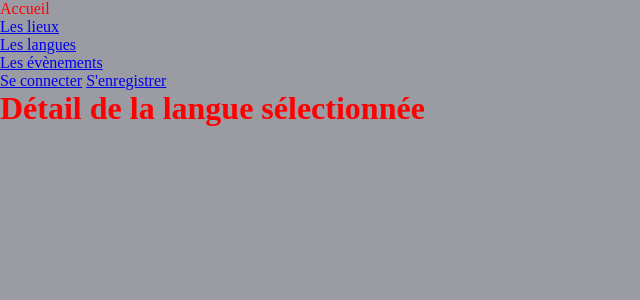
After one commit to Timfmb09/SfWordIn, a Symfony app: template templates/language/show.html.twig in a window 1280 px wide. The commit adds this page. Shown: the top 300 px of the page, without its empty margins (0-640 px from the left). Run offline with Twig, Linux system fonts and the light colour scheme; the template is opened without the code that fills it, so the values that code supplies are empty; some libraries are stand-ins or nearby versions.

Commit message:
Show ongoing

```diff
--- a/public/css/style.css
+++ b/public/css/style.css
@@ -1,16 +1,32 @@
 @media (min-width: 768px) {
-    .bd-placeholder-img-lg {
-      font-size: 3.5rem;
+    body {
+      color: red;
     }
   }
 
-body{
-    background-color: rgb(197, 197, 201);
+* {
+  margin: 0;
+  padding: 0;
+  font-family: Poppins;
 }
 
+body{
+    background-color: rgb(155, 155, 164);
 
-body {
-    padding-top: 3rem;
-    padding-bottom: 3rem;
-    color: #5a5a5a;
-  }
+}
+
+header{
+  width: 100%;
+  height: 50vh;
+}
+header figure{
+  width: 100%;
+  height: 100%;
+
+}
+header figure img{
+  height: 100%;
+  width: 100%;
+  object-fit: cover;
+
+}
--- a/src/Entity/Language.php
+++ b/src/Entity/Language.php
@@ -47,4 +47,9 @@ class Language
 
         return $this;
     }
+
+    public function __toString()
+    {
+        return (string) $this->nameLanguage." ".$this->pictureLanguage;
+    }
 }
--- a/src/Entity/Place.php
+++ b/src/Entity/Place.php
@@ -124,8 +124,14 @@ class Place
         return $this;
     }
 
+    public function getFullAdressPlace()
+    {
+        return $this->adressPlace." ".$this->cpPlace." ".$this->cityPlace;
+    }
+
     public function __toString()
     {
         return (string) $this->namePlace." ".$this->adressPlace." ".$this->cpPlace." ".$this->cityPlace."<br>".$this->descriptionPlace." ".$this->picturePlace. " ".$this->urlPlace;
     }
+
 }
--- a/templates/base.html.twig
+++ b/templates/base.html.twig
@@ -17,7 +17,7 @@
 
         <nav>
             <ul>
-                <li><a href=""></a>Accueil</li>
+                <li><a href="{{ path('app_home') }}"></a>Accueil</li>
                 <li><a href="{{ path('app_place') }}">Les lieux</a></li>
                 <li><a href="{{ path('app_language') }}">Les langues</a></li>
                 <li><a href="{{ path('app_event') }}">Les évènements</a></li>
--- a/templates/language/index.html.twig
+++ b/templates/language/index.html.twig
@@ -8,7 +8,7 @@
     {% for language in languages %}
         {# {{language.nameLanguage}} <br> #}
 
-        <a href="{{ path('show_language', {'id' : language.id}) }}">{{language.nameLanguage }}</a> <br>
+        <a href="{{ path('show_language', {'id' : language.id}) }}">{{language}}</a> <br>
 
     {% endfor %}
 
--- /dev/null
+++ b/templates/language/show.html.twig
@@ -0,0 +1,12 @@
+{% extends 'base.html.twig' %}
+
+{% block title %}Détail de la langue{% endblock %}
+
+{% block body %}
+    <h1>Détail de la langue sélectionnée</h1>
+    <p>
+        {{ language }}<br>
+    </p>
+
+
+{% endblock %}
```
Also changed, not shown: src/Controller/LanguageController.php (+5 -5 lines), src/Controller/PlaceController.php (+4 -5 lines), templates/home/index.html.twig (+11 -1 lines), templates/place/show.html.twig (added, +14 -0 lines), public/img/homePage.jpg (added), 2 other files.
